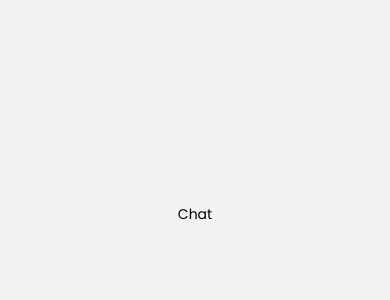
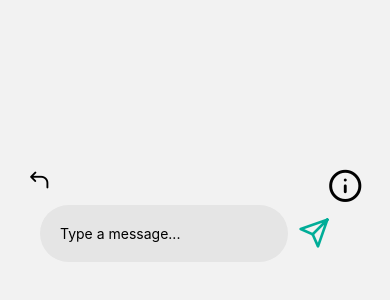
Before and after one commit to Chillandchat/mobile, a React Native app in the folder mobile/: screen /chat in a window 390 px wide. Shown: the part 208-508 px from the top of the page. Built offline with nearby package versions, Linux system fonts and the light colour scheme.

Commit message:
Commit chages(See change log)

```diff
--- a/mobile/src/Router.tsx
+++ b/mobile/src/Router.tsx
@@ -13,13 +13,13 @@ import { Alert, View, StyleSheet } from "react-native";
 import AppLoading from "expo-app-loading";
 import { StatusBar } from "expo-status-bar";
 import { StackNavigationEventMap } from "@react-navigation/stack/lib/typescript/src/types";
+import { Provider } from "react-redux";
 
 import Login from "./screens/Login";
 import Signup from "./screens/Signup";
 import Chat from "./screens/Chat";
 import Error from "./screens/Error";
 import Menu from "./screens/Menu";
-import { Provider } from "react-redux";
 import store from "./redux/index";
 import BlockError from "./screens/BlockError";
 import SignoutConfirm from "./screens/SignoutConfirm";
@@ -28,6 +28,8 @@ import AddRoom from "./screens/AddRoom";
 import JoinRoom from "./screens/JoinRoom";
 import Information from "./screens/Information";
 import loadFonts from "../assets/fonts/loader";
+import RoomInformation from "./screens/RoomInformation";
+
 /**
  * This is the router component for the application, This component
  * contains the stack for the navigation system and also loads important data in the application.
@@ -105,6 +107,11 @@ const Router: React.FC = () => {
                 options={{ headerShown: false }}
               />
               <NavigatorStack.Screen
+                name="room-details"
+                component={RoomInformation}
+                options={{ headerShown: false }}
+              />
+              <NavigatorStack.Screen
                 name="chat"
                 component={Chat}
                 options={{ headerShown: false }}
--- /dev/null
+++ b/mobile/src/components/ChatRoomBar.tsx
@@ -0,0 +1,64 @@
+import React from "react";
+import {
+  View,
+  StyleSheet,
+  TouchableOpacity,
+  Text,
+  Dimensions,
+  ScaledSize,
+} from "react-native";
+import { AntDesign } from "@expo/vector-icons";
+import { useDispatch } from "react-redux";
+import { useNavigation } from "@react-navigation/native";
+import { Feather } from "@expo/vector-icons";
+
+import { ChatRoomBarProps as Props } from "./index.d";
+import { clearSessionData } from "../redux/action";
+
+/**
+ * This is the chat room bar component. This component will render the bar that
+ * will display the chat room information as well as the controls for the chat.
+ */
+
+const ChatRoomBar: React.FC<Props> = (props) => {
+  const dispatch: any = useDispatch();
+
+  const windowDimensions: ScaledSize = Dimensions.get("window");
+
+  const navigation: any = useNavigation();
+
+  const style: any = StyleSheet.create({
+    container: {
+      flexDirection: "row",
+      justifyContent: "space-between",
+      width: "100%",
+      paddingHorizontal: windowDimensions.width * 0.07,
+    },
+    roomName: {
+      fontFamily: "poppinsExtraBold",
+      fontSize: 20,
+    },
+  });
+  return (
+    <View style={style.container}>
+      <TouchableOpacity
+        onPress={async (): Promise<void> => {
+          await dispatch(clearSessionData());
+          navigation.navigate("menu");
+        }}
+      >
+        <AntDesign name="back" size={24} color="black" />
+      </TouchableOpacity>
+
+      <Text style={style.roomName}>{props.roomData.name}</Text>
+
+      <TouchableOpacity onPress={(): void => {
+          navigation.navigate("room-details")
+      }}>
+        <Feather name="info" size={35} color="black" />
+      </TouchableOpacity>
+    </View>
+  );
+};
+
+export default ChatRoomBar;
--- a/mobile/src/redux/reducers/sessionStatus.ts
+++ b/mobile/src/redux/reducers/sessionStatus.ts
@@ -13,13 +13,11 @@ const sessionStatus = (
 ) => {
   switch (action.type) {
     case "SET_SESSION_STATUS":
-      return {
-        chatSessionId: action.payload,
-      };
+      return (state = action.payload);
+
     case "DELETE_SESSION_STATUS":
-      return {
-        chatSessionId: "",
-      };
+      return (state = {});
+
     default:
       return state;
   }
--- a/mobile/src/screens/Chat.tsx
+++ b/mobile/src/screens/Chat.tsx
@@ -1,20 +1,54 @@
 import React from "react";
-import { View, Text, StyleSheet } from "react-native";
+import { View, StyleSheet, TouchableOpacity } from "react-native";
+import { Feather } from "@expo/vector-icons";
+import { useSelector } from "react-redux";
+
+import Form from "../components/Form";
+import ChatRoomBar from "../components/ChatRoomBar";
+import { RootState } from "../redux/index.d";
 
 const Chat: React.FC = () => {
+  const { sessionStatus }: any = useSelector((state: RootState): RootState => {
+    console.log(state)
+    return state;
+  });
+
   const style: any = StyleSheet.create({
     container: {
       justifyContent: "center",
       alignItems: "center",
       flex: 1,
+      flexDirection: "column",
     },
     text: {
       fontFamily: "poppins",
     },
+    sendBar: {
+      flexDirection: "row",
+      alignItems: "center",
+    },
+    sendIcon: {
+      padding: 10,
+    },
   });
+
   return (
     <View style={style.container}>
-      <Text style={style.text}>Chat</Text>
+      <ChatRoomBar roomData={sessionStatus}/>
+
+      <View style={style.sendBar}>
+        <Form
+          placeholder={"Type a message..."}
+          onTextChange={(): void => {
+            return;
+          }}
+        />
+        <View style={style.sendIcon}>
+          <TouchableOpacity>
+            <Feather name="send" size={32} color="#00AD98" />
+          </TouchableOpacity>
+        </View>
+      </View>
     </View>
   );
 };
--- a/mobile/src/screens/Information.tsx
+++ b/mobile/src/screens/Information.tsx
@@ -49,7 +49,6 @@ const Information: React.FC<any> = ({ navigation }) => {
       <Text style={style.text}>Brianna cheng - UI&UX designer</Text>
       <View style={{ padding: 10 }} />
       <Text style={style.tittle}>Special thanks:</Text>
-      <Text style={style.text}>Manav R</Text>
       <Text style={style.text}>Muhammad A</Text>
     </View>
   );
--- a/mobile/src/screens/Menu.tsx
+++ b/mobile/src/screens/Menu.tsx
@@ -1,13 +1,13 @@
 import React from "react";
-import { View, Text, StyleSheet, Touchable } from "react-native";
+import { View, Text, StyleSheet, TouchableOpacity } from "react-native";
 import { useSelector } from "react-redux";
+import { Ionicons } from "@expo/vector-icons";
+
 import RoomList from "../components/RoomList";
 import Icon from "../components/Icon";
 import { RootState } from "../redux/index.d";
 import getRoom from "../scripts/getRooms";
 import { RoomType } from "../scripts/index.d";
-import { Ionicons } from "@expo/vector-icons";
-import { TouchableOpacity } from "react-native";
 
 /**
  * This the menu screen, this screen is where the rooms are displayed.
--- /dev/null
+++ b/mobile/src/screens/RoomInformation.tsx
@@ -0,0 +1,23 @@
+import React from "react";
+import { View, StyleSheet, Text } from "react-native";
+
+const RoomInformation: React.FC = () => {
+  const style: any = StyleSheet.create({
+    container: {
+      alignItems: "center",
+      justifyContent: "center",
+    },
+    text: {
+      fontFamily: "poppins",
+      fontSize: 15,
+    },
+  });
+
+  return (
+    <View style={style.container}>
+      <Text style={style.text}>Hi there!</Text>
+    </View>
+  );
+};
+
+export default RoomInformation;
```
Also changed, not shown: mobile/src/components/index.d.ts (+10 -0 lines).
